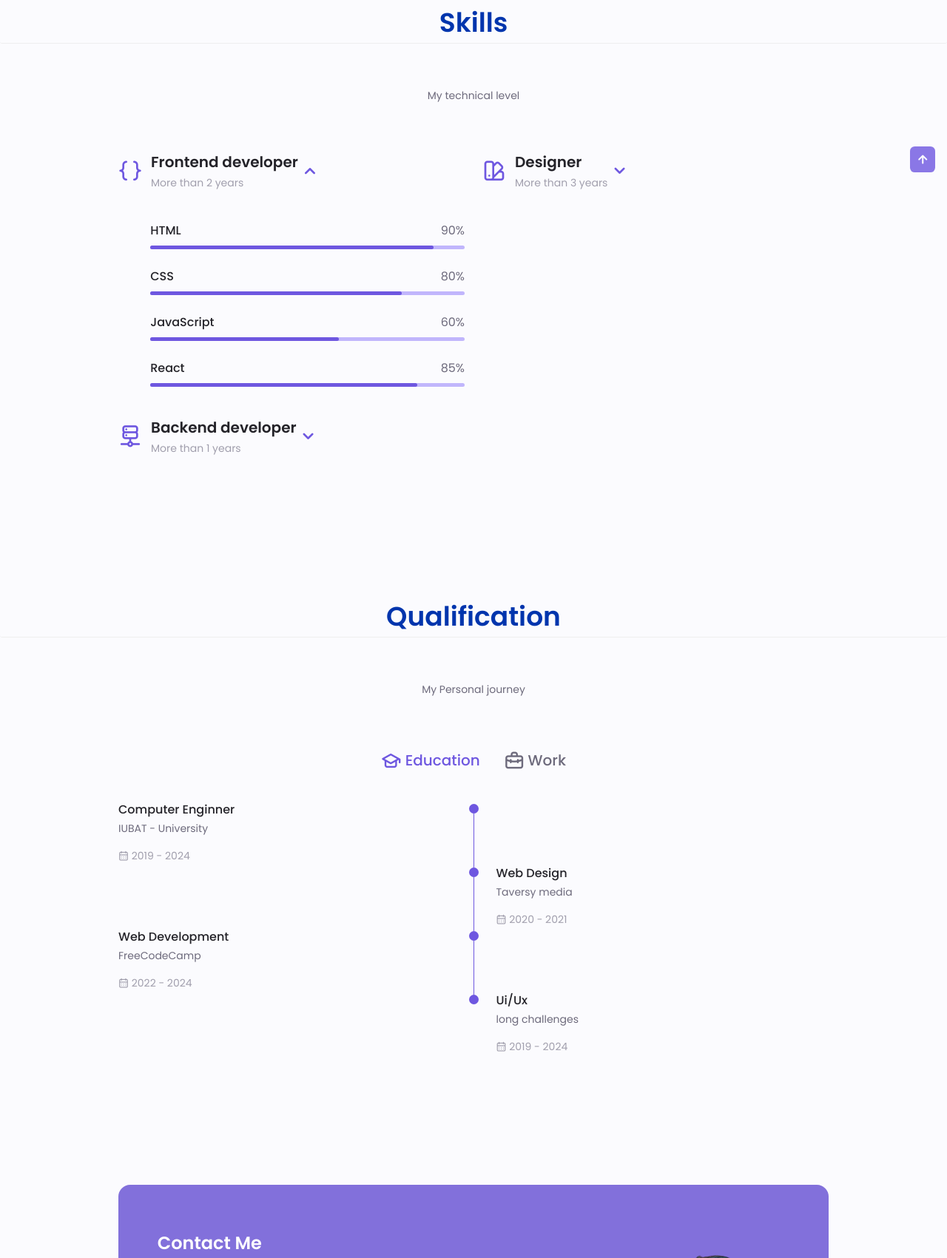
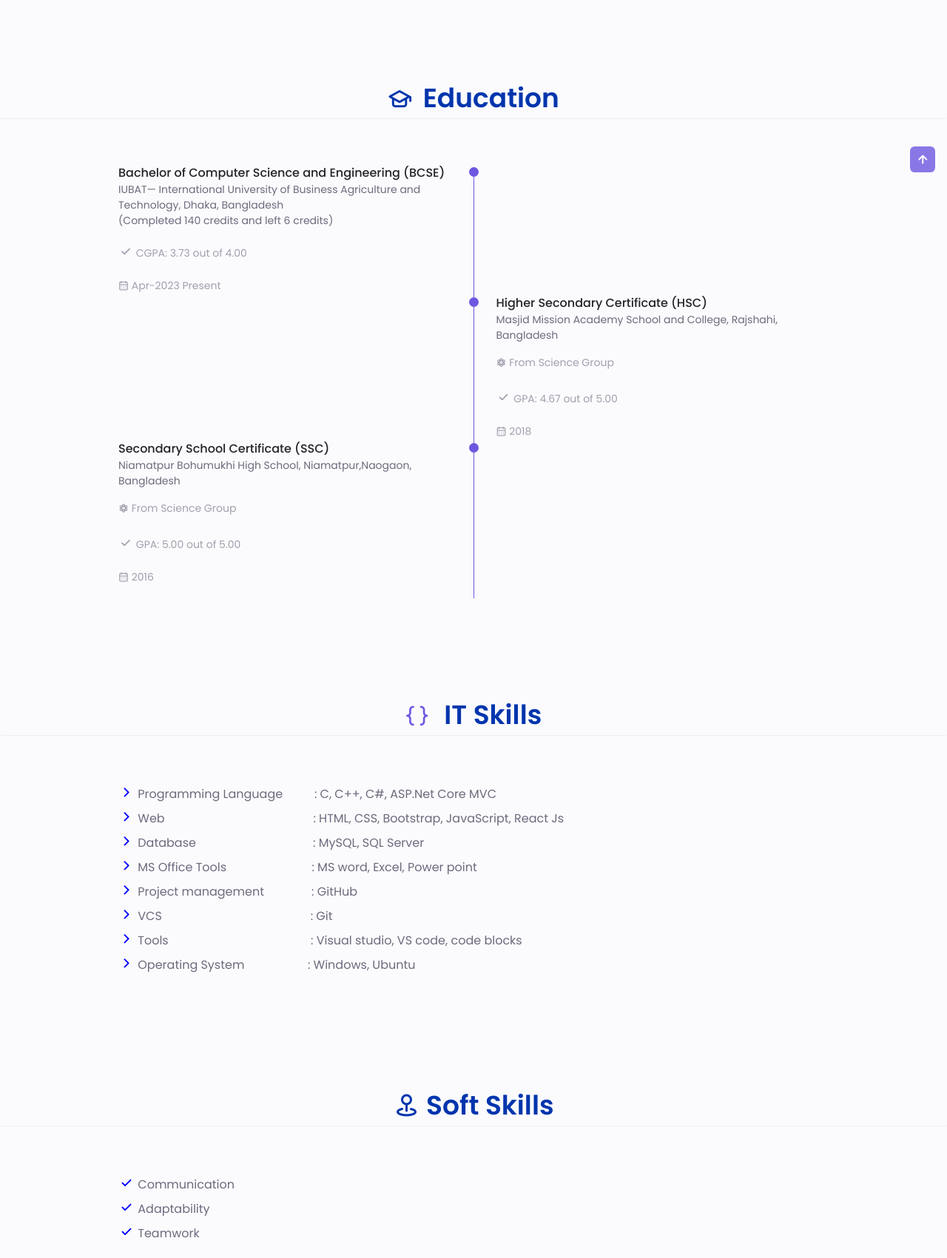
Before and after one commit to mehedi-66/portfolio, a plain HTML site: page page/about.html in a window 1280 px wide. Shown: the part 727-2428 px from the top of the page at 74% size. Drawn offline with nearby package versions, Linux system fonts and the light colour scheme.

Commit message:
Add About

```diff
--- a/css/portfolio.css
+++ b/css/portfolio.css
@@ -496,6 +496,14 @@ img{
 
 .skills_open .skills_arrow{
     transform: rotate(-180deg);
+}
+
+
+.skill_list{
+
+}
+.skill_list li{
+    list-style-type: none;
 }
 
 /*====================== QUALIFICATION ==============*/
--- a/page/about.html
+++ b/page/about.html
@@ -74,29 +74,33 @@
 
     <!--=============== ABOUT ==========================-->
     <section class="about section" id="about">
-        <h2 class="section_title">About Me</h2>
+        <h2 class="section_title"> <i class="uil uil-user"></i> About Me</h2>
 
         <div class="about_container container grid">
             <img src="../img/130727236_994026447802385_5638481860399089413_n.jpg" alt=""
                 class="about_img">
             <div class="about_data">
-                <p class="about_desription">
-                    Web developer, with extensive knowledge and years of experience, working in web technologies and Ui
-                    / Ux design, delivering quality work.
+                <p class="about_desription" style="text-align: justify;">
+                    My name is Mehedi Hasan. I am a final year in last semester student at IUBAT. I have some experience with C#, ASP.NET Core MVC, MySQL & SQL Server.
+                    <br/><br/>
+                    I have a basic idea about Python, JavaScript, Node Js, React Js
+                    <br/><br/>
+                    I am a Competitive Programmer as well. I have solved problems with C & C++. I have an idea of OOP & SQL Query.
+                    <br/><br/>
                 </p>
                 <div class="about_info">
                     <div>
-                        <span class="about_info-title">02+</span>
+                        <span class="about_info-title">--</span>
                         <span class="about_info-name">Years <br> experience</span>
                     </div>
 
                     <div>
-                        <span class="about_info-title">06+</span>
+                        <span class="about_info-title">05+</span>
                         <span class="about_info-name">Completed <br> project</span>
                     </div>
 
                     <div>
-                        <span class="about_info-title">01+</span>
+                        <span class="about_info-title">--</span>
                         <span class="about_info-name">Companies <br> worked</span>
                     </div>
                 </div>
@@ -110,202 +114,12 @@
     </section>
 
 
-  <!--======================= SKILLS =================-->
-  <section class="skills section" id="skills">
-    <h2 class="section_title">Skills</h2>
-    <span class="section_subtitle">My technical level</span>
-    <div class="skills_container container grid">
-        <div>
-            <!--============== Skills 1 ===============-->
-            <div class="skills_content skills_open">
-                <div class="skills_header">
-                    <i class="uil uil-brackets-curly skills_icon"></i>
+      <!--================ QUALIFICATION ======================-->
+      <section class="qualification section">
 
-
-                    <div>
-                        <h1 class="skills_title">Frontend developer</h1>
-                        <span class="skills_subtitle">More than 2 years</span>
-                    </div>
-
-                    <i class="uil uil-angle-down skills_arrow"></i>
-                </div>
-
-                <div class="skills_list grid">
-                    <div class="skills_data">
-                        <div class="skill_titles">
-                            <h3 class="skills_name">HTML</h3>
-                            <span class="skills_number">90%</span>
-                        </div>
-                        <div class="skills_bar">
-                            <span class="skills_percentage skills_html1"></span>
-                        </div>
-                    </div>
-
-                    <div class="skills_data">
-                        <div class="skill_titles">
-                            <h3 class="skills_name">CSS</h3>
-                            <span class="skills_number">80%</span>
-                        </div>
-                        <div class="skills_bar">
-                            <span class="skills_percentage skills_css"></span>
-                        </div>
-                    </div>
-
-                    <div class="skills_data">
-                        <div class="skill_titles">
-                            <h3 class="skills_name">JavaScript</h3>
-                            <span class="skills_number">60%</span>
-                        </div>
-                        <div class="skills_bar">
-                            <span class="skills_percentage skills_javascript"></span>
-                        </div>
-                    </div>
-
-                    <div class="skills_data">
-                        <div class="skill_titles">
-                            <h3 class="skills_name">React</h3>
-                            <span class="skills_number">85%</span>
-                        </div>
-                        <div class="skills_bar">
-                            <span class="skills_percentage skills_react"></span>
-                        </div>
-                    </div>
-
-                </div>
-
-            </div>
-
-            <!--============== Skills 2 ===============-->
-            <div class="skills_content skills_close">
-                <div class="skills_header">
-                    <i class="uil uil-server-network skills_icon"> </i>
-
-                    <div>
-                        <h1 class="skills_title">Backend developer</h1>
-                        <span class="skills_subtitle">More than 1 years</span>
-                    </div>
-
-                    <i class="uil uil-angle-down skills_arrow"></i>
-                </div>
-
-                <div class="skills_list grid">
-                    <div class="skills_data">
-                        <div class="skill_titles">
-                            <h3 class="skills_name">PHP</h3>
-                            <span class="skills_number">80%</span>
-                        </div>
-                        <div class="skills_bar">
-                            <span class="skills_percentage skills_php"></span>
-                        </div>
-                    </div>
-
-                    <div class="skills_data">
-                        <div class="skill_titles">
-                            <h3 class="skills_name">Node Js</h3>
-                            <span class="skills_number">70%</span>
-                        </div>
-                        <div class="skills_bar">
-                            <span class="skills_percentage skills_nodejs"></span>
-                        </div>
-                    </div>
-
-                    <div class="skills_data">
-                        <div class="skill_titles">
-                            <h3 class="skills_name">python</h3>
-                            <span class="skills_number">55%</span>
-                        </div>
-                        <div class="skills_bar">
-                            <span class="skills_percentage skills_python"></span>
-                        </div>
-                    </div>
-
-                    <div class="skills_data">
-                        <div class="skill_titles">
-                            <h3 class="skills_name">MySqul</h3>
-                            <span class="skills_number">75%</span>
-                        </div>
-                        <div class="skills_bar">
-                            <span class="skills_percentage skills_mysqul"></span>
-                        </div>
-                    </div>
-
-                </div>
-
-            </div>
-        </div>
-
-        <div>
-            <!--============== Skills 3 ===============-->
-            <div class="skills_content skills_close">
-                <div class="skills_header">
-                    <i class="uil uil-swatchbook skills_icon"></i>
-
-
-                    <div>
-                        <h1 class="skills_title">Designer</h1>
-                        <span class="skills_subtitle">More than 3 years</span>
-                    </div>
-
-                    <i class="uil uil-angle-down skills_arrow"></i>
-                </div>
-
-                <div class="skills_list grid">
-                    <div class="skills_data">
-                        <div class="skill_titles">
-                            <h3 class="skills_name">Figma</h3>
-                            <span class="skills_number">90%</span>
-                        </div>
-                        <div class="skills_bar">
-                            <span class="skills_percentage skills_figma"></span>
-                        </div>
-                    </div>
-
-                    <div class="skills_data">
-                        <div class="skill_titles">
-                            <h3 class="skills_name">Photoshop</h3>
-                            <span class="skills_number">75%</span>
-                        </div>
-                        <div class="skills_bar">
-                            <span class="skills_percentage skills_photoshop"></span>
-                        </div>
-                    </div>
-
-                    <div class="skills_data">
-                        <div class="skill_titles">
-                            <h3 class="skills_name">Sketch</h3>
-                            <span class="skills_number">70%</span>
-                        </div>
-                        <div class="skills_bar">
-                            <span class="skills_percentage skills_sketch"></span>
-                        </div>
-                    </div>
-
-                </div>
-
-            </div>
-        </div>
-
-
-    </div>
-</section>
-
-    <!--================ QUALIFICATION ======================-->
-    <section class="qualification section">
-        <h2 class="section_title">Qualification</h2>
-        <span class="section_subtitle">My Personal journey</span>
+        <h2 class="section_title">  <i class="uil uil-graduation-cap qualification_icon" style="font-size: 35px"></i> Education</h2>
 
         <div class="qualification_container container">
-            <div class="qualification_tabs">
-                <div class="qualification_button button-flex qualification_active" data-target='#education'>
-                    <i class="uil uil-graduation-cap qualification_icon"></i>
-                    Education
-                </div>
-
-                <div class="qualification_button button-flex" data-target='#work'>
-                    <i class="uil uil-briefcase-alt qualification_icon"></i>
-                    Work
-                </div>
-            </div>
 
             <div class="qualification_sections">
 
@@ -314,11 +128,14 @@
                     <!--============ QUALIFICATION 1 ===============-->
                     <div class="qualification_data">
                         <div>
-                            <h3 class="qualification_title">Computer Enginner</h3>
-                            <span class="qualification_subtitle">IUBAT - University </span>
+                            <h3 class="qualification_title">Bachelor of Computer Science and Engineering (BCSE)</h3>
+                            <span class="qualification_subtitle">IUBAT— International University of Business Agriculture and Technology, Dhaka, Bangladesh <br/>(Completed 140 credits and left 6 credits) </span>
                             <div class="qualification_calendar">
+                                <i class="uil uil-check" style="font-size: 20px;"></i>
+                                CGPA: 3.73 out of 4.00
+                                <br/><br/>
                                 <i class="uil uil-calendar-alt"></i>
-                                2019 - 2024
+                                 Apr-2023  Present
                             </div>
                         </div>
                         <div>
@@ -337,11 +154,17 @@
                         </div>
 
                         <div>
-                            <h3 class="qualification_title">Web Design</h3>
-                            <span class="qualification_subtitle">Taversy media</span>
+                            <h3 class="qualification_title">Higher Secondary Certificate (HSC)</h3>
+                            <span class="qualification_subtitle">Masjid Mission Academy School and College, Rajshahi, Bangladesh</span>
                             <div class="qualification_calendar">
+                                <i class="uil uil-atom"></i>
+                                From Science Group
+                                <br /><br />
+                                <i class="uil uil-check" style="font-size: 20px;"></i>
+                                 GPA: 4.67 out of 5.00
+                                 <br /><br />
                                 <i class="uil uil-calendar-alt"></i>
-                                2020 - 2021
+                                 2018
                             </div>
                         </div>
 
@@ -350,11 +173,17 @@
                     <!--============ QUALIFICATION 3 ===============-->
                     <div class="qualification_data">
                         <div>
-                            <h3 class="qualification_title">Web Development</h3>
-                            <span class="qualification_subtitle">FreeCodeCamp</span>
+                            <h3 class="qualification_title">Secondary School Certificate (SSC)</h3>
+                            <span class="qualification_subtitle">Niamatpur Bohumukhi High School, Niamatpur,Naogaon, Bangladesh </span>
                             <div class="qualification_calendar">
+                                <i class="uil uil-atom"></i>
+                                From Science Group
+                                <br /><br />
+                                <i class="uil uil-check" style="font-size: 20px;"></i>
+                                 GPA: 5.00 out of 5.00
+                                 <br /><br />
                                 <i class="uil uil-calendar-alt"></i>
-                                2022 - 2024
+                                 2016
                             </div>
                         </div>
                         <div>
@@ -364,86 +193,12 @@
 
                     </div>
 
-                    <!--============ QUALIFICATION 4 ===============-->
-                    <div class="qualification_data">
-                        <div></div>
-                        <div>
-                            <span class="qualification_rounder"></span>
-                            <!-- <span class="qualification_line"></span> -->
-                        </div>
 
-                        <div>
-                            <h3 class="qualification_title">Ui/Ux</h3>
-                            <span class="qualification_subtitle">long challenges</span>
-                            <div class="qualification_calendar">
-                                <i class="uil uil-calendar-alt"></i>
-                                2019 - 2024
-                            </div>
-                        </div>
-
-
-                    </div>
 
                 </div>
 
 
-                <!--============== QUALIFICATION CONTENT 2 =================-->
-                <div class="qualification_content" data-content id="work">
-                    <!--============ QUALIFICATION 1 ===============-->
-                    <div class="qualification_data">
-                        <div>
-                            <h3 class="qualification_title">Software Enginner</h3>
-                            <span class="qualification_subtitle">IUBAT-- </span>
-                            <div class="qualification_calendar">
-                                <i class="uil uil-calendar-alt"></i>
-                                2023 - 2025
-                            </div>
-                        </div>
-                        <div>
-                            <span class="qualification_rounder"></span>
-                            <span class="qualification_line"></span>
-                        </div>
 
-                    </div>
-
-                    <!--============ QUALIFICATION 2 ===============-->
-                    <div class="qualification_data">
-                        <div></div>
-                        <div>
-                            <span class="qualification_rounder"></span>
-                            <span class="qualification_line"></span>
-                        </div>
-
-                        <div>
-                            <h3 class="qualification_title">Frontend Developer</h3>
-                            <span class="qualification_subtitle">IUBAT---</span>
-                            <div class="qualification_calendar">
-                                <i class="uil uil-calendar-alt"></i>
-                                2022 - 2024
-                            </div>
-                        </div>
-
-                    </div>
-
-                    <!--============ QUALIFICATION 3 ===============-->
-                    <div class="qualification_data">
-                        <div>
-                            <h3 class="qualification_title">Ui Designer</h3>
-                            <span class="qualification_subtitle">Figma ----</span>
-                            <div class="qualification_calendar">
-                                <i class="uil uil-calendar-alt"></i>
-                                2022 - 2024
-                            </div>
-                        </div>
-                        <div>
-                            <span class="qualification_rounder"></span>
-                            <!-- <span class="qualification_line"></span> -->
-                        </div>
-
-                    </div>
-
-
-                </div>
 
             </div>
 
@@ -452,6 +207,125 @@
         </div>
 
       </section>
+
+
+  <!--======================= SKILLS =================-->
+  <section class="skills section" id="skills">
+    <h2 class="section_title"><i class="uil uil-brackets-curly skills_icon"></i> IT Skills</h2>
+
+    <div class="skills_container container">
+
+        <div class="skill_list">
+            <li>
+                <i class="uil uil-angle-right-b" style="font-size: 22px; font-weight: bold; color: blue;"></i>
+                Programming Language &nbsp &nbsp &nbsp &nbsp &nbsp: C, C++, C#, ASP.Net Core MVC
+            </li>
+
+            <li>
+                <i class="uil uil-angle-right-b" style="font-size: 22px; font-weight: bold; color: blue;"></i>
+                Web&nbsp &nbsp &nbsp &nbsp &nbsp &nbsp &nbsp &nbsp &nbsp &nbsp &nbsp &nbsp &nbsp &nbsp &nbsp &nbsp &nbsp &nbsp &nbsp &nbsp &nbsp &nbsp &nbsp &nbsp: HTML, CSS, Bootstrap, JavaScript, React Js
+            </li>
+            <li>
+                <i class="uil uil-angle-right-b" style="font-size: 22px; font-weight: bold; color: blue;"></i>
+                Database&nbsp &nbsp &nbsp &nbsp &nbsp &nbsp &nbsp &nbsp &nbsp &nbsp &nbsp &nbsp &nbsp &nbsp &nbsp &nbsp &nbsp &nbsp &nbsp: MySQL, SQL Server
+            </li>
+            <li>
+                <i class="uil uil-angle-right-b" style="font-size: 22px; font-weight: bold; color: blue;"></i>
+                MS Office Tools  &nbsp &nbsp &nbsp &nbsp &nbsp &nbsp &nbsp &nbsp &nbsp &nbsp &nbsp &nbsp &nbsp : MS word, Excel, Power point
+            </li>
+            <li>
+                <i class="uil uil-angle-right-b" style="font-size: 22px; font-weight: bold; color: blue;"></i>
+                Project management  &nbsp &nbsp &nbsp &nbsp &nbsp  &nbsp &nbsp : GitHub
+            </li>
+            <li>
+                <i class="uil uil-angle-right-b" style="font-size: 22px; font-weight: bold; color: blue;"></i>
+                VCS &nbsp &nbsp &nbsp &nbsp &nbsp &nbsp &nbsp &nbsp &nbsp &nbsp &nbsp &nbsp &nbsp &nbsp &nbsp &nbsp &nbsp &nbsp &nbsp &nbsp &nbsp &nbsp &nbsp : Git
+            </li>
+
+            <li>
+                <i class="uil uil-angle-right-b" style="font-size: 22px; font-weight: bold; color: blue;"></i>
+                Tools &nbsp &nbsp &nbsp &nbsp &nbsp &nbsp &nbsp &nbsp &nbsp &nbsp &nbsp &nbsp &nbsp &nbsp &nbsp &nbsp &nbsp &nbsp &nbsp &nbsp  &nbsp &nbsp : Visual studio, VS code, code blocks
+            </li>
+
+            <li>
+                <i class="uil uil-angle-right-b" style="font-size: 22px; font-weight: bold; color: blue;"></i>
+                Operating System &nbsp &nbsp &nbsp &nbsp &nbsp &nbsp &nbsp &nbsp &nbsp &nbsp: Windows, Ubuntu
+            </li>
+
+
+        </div>
+
+
+
+    </div>
+</section>
+
+
+ <!--======================= soft SKILLS =================-->
+ <section class="skills section" id="skills">
+    <h2 class="section_title"><i class="uil uil-map-pin-alt"></i> Soft Skills</h2>
+
+    <div class="skills_container container">
+
+        <div class="skill_list">
+            <li>
+                <i class="uil uil-check" style="font-size: 22px; font-weight: bold; color: blue;"></i>
+                 Communication
+            </li>
+
+            <li>
+                <i class="uil uil-check" style="font-size: 22px; font-weight: bold; color: blue;"></i>
+                Adaptability
+            </li>
+            <li>
+                <i class="uil uil-check" style="font-size: 22px; font-weight: bold; color: blue;"></i>
+                Teamwork
+            </li>
+
+
+
+
+        </div>
+
+
+
+    </div>
+</section>
+
+
+
+ <!--======================= Interest =================-->
+ <section class="skills section" id="skills">
+    <h2 class="section_title"><i class="uil uil-analytics"></i> Interest</h2>
+
+    <div class="skills_container container">
+
+        <div class="skill_list">
+            <li>
+                <i class="uil uil-arrow-circle-right" style="font-size: 22px; font-weight: bold; color: blue;"></i>
+                Problem Solving
+            </li>
+
+            <li>
+                <i class="uil uil-arrow-circle-right" style="font-size: 22px; font-weight: bold; color: blue;"></i>
+                Travelling
+            </li>
+            <li>
+                <i class="uil uil-arrow-circle-right" style="font-size: 22px; font-weight: bold; color: blue;"></i>
+                Learning New Technologies
+            </li>
+
+
+
+
+        </div>
+
+
+
+    </div>
+</section>
+
+
 
 
 
```
Also changed, not shown: index.html (+1 -1 lines), page/contact.html (+1 -1 lines).
